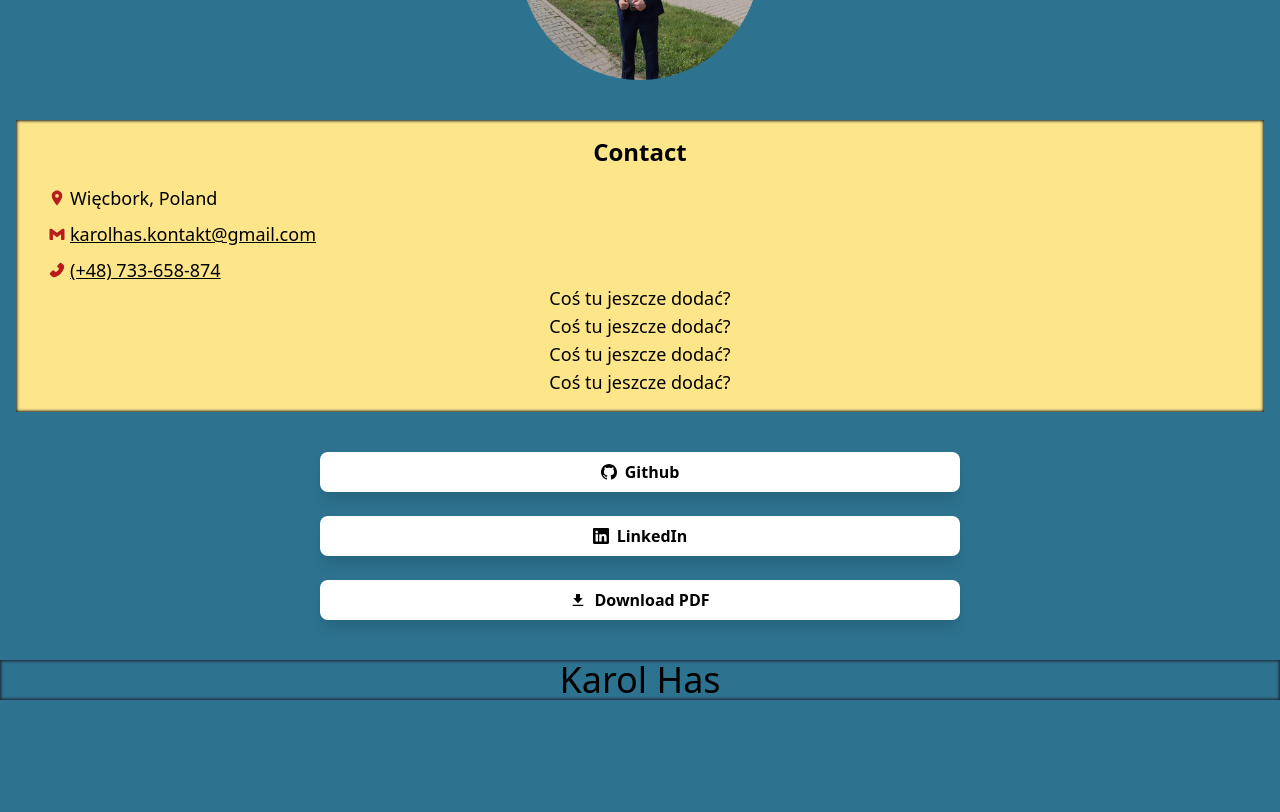
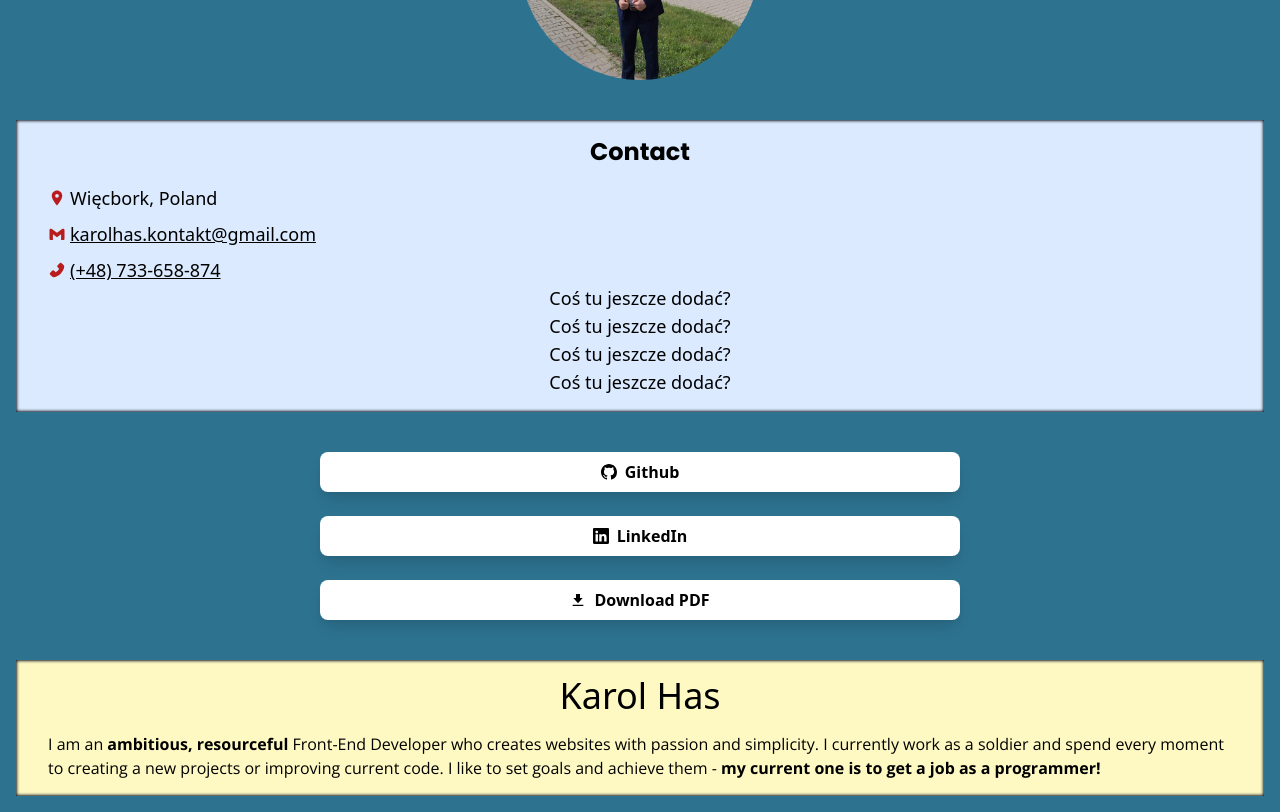
Before and after one commit to karolhas/CV, a React (Vite) app: page / in a window 1280 px wide. Shown: the part 200-1012 px from the top of the page. Before the commit the page ends 904 px from the top, so only its background shows below. Built offline with nearby package versions, Linux system fonts and the light colour scheme.

Commit message:
Fixed download PDF button. Style About section

```diff
--- a/src/components/About.tsx
+++ b/src/components/About.tsx
@@ -1,8 +1,15 @@
 function About() {
   return (
     <>
-      <div className="shadow-[inset_0px_0px_3px_1px_#1a202c]">
-        <h1 className="text-center text-4xl">Karol Has</h1>
+      <div className="shadow-[inset_0px_0px_3px_1px_#1a202c] p-4 m-4 bg-yellow-100">
+        <h1 className="text-center text-4xl pb-4">Karol Has</h1>
+        <p className="px-4 font-openSans">
+          I am an <b>ambitious, resourceful</b> Front-End Developer who creates
+          websites with passion and simplicity. I currently work as a soldier
+          and spend every moment to creating a new projects or improving
+          current code. I like to set goals and achieve them - <b>my current one is
+          to get a job as a programmer!</b>
+        </p>
       </div>
     </>
   );
--- a/src/components/Contact.tsx
+++ b/src/components/Contact.tsx
@@ -5,8 +5,8 @@ import { AiFillPhone } from "react-icons/ai";
 function Contact() {
   return (
     <>
-      <div className="m-4 bg-amber-200 p-4 text-center text-lg shadow-[inset_0px_0px_3px_1px_#1a202c]">
-        <h2 className="pb-4 text-2xl font-bold">Contact</h2>
+      <div className="m-4 bg-blue-100 p-4 text-center text-lg shadow-[inset_0px_0px_3px_1px_#1a202c]">
+        <h2 className="pb-4 font-poppins text-2xl font-bold">Contact</h2>
         <div className="px-4">
           <p className="flex items-center">
             <MdLocationOn className="text-red-700" />
--- a/src/index.css
+++ b/src/index.css
@@ -1,4 +1,4 @@
-@import url("https://fonts.googleapis.com/css2?family=Fira+Sans:wght@100;200;300;400;500;600;700;800;900&family=Montserrat:wght@100;200;300;400;500;600;700;800;900&family=Poppins:wght@100;200;300;400;500;600;700;800;900&display=swap");
+@import url("https://fonts.googleapis.com/css2?family=Lato:wght@300;400;700;900&family=Open+Sans:ital,wght@0,400;0,500;0,600;0,700;0,800;1,300&family=Poppins:wght@300;400;500;600;700&family=Roboto:wght@300;400;500;700;900&display=swap");
 
 @tailwind base;
 @tailwind components;
--- a/tailwind.config.js
+++ b/tailwind.config.js
@@ -10,8 +10,9 @@ export default {
     extend: {
       fontFamily: {
         poppins: ["Poppins", "sans-serif"],
-        firasans: ["Fira Sans", "sans-serif"],
-        montserrat: ["Montserrat", "sans-serif"],
+        lato: ["Lato", "sans-serif"],
+        openSans: ["Open Sans", "sans-serif"],
+        roboto: ["Roboto", "sans-serif"],
       },
     },
   },
```
